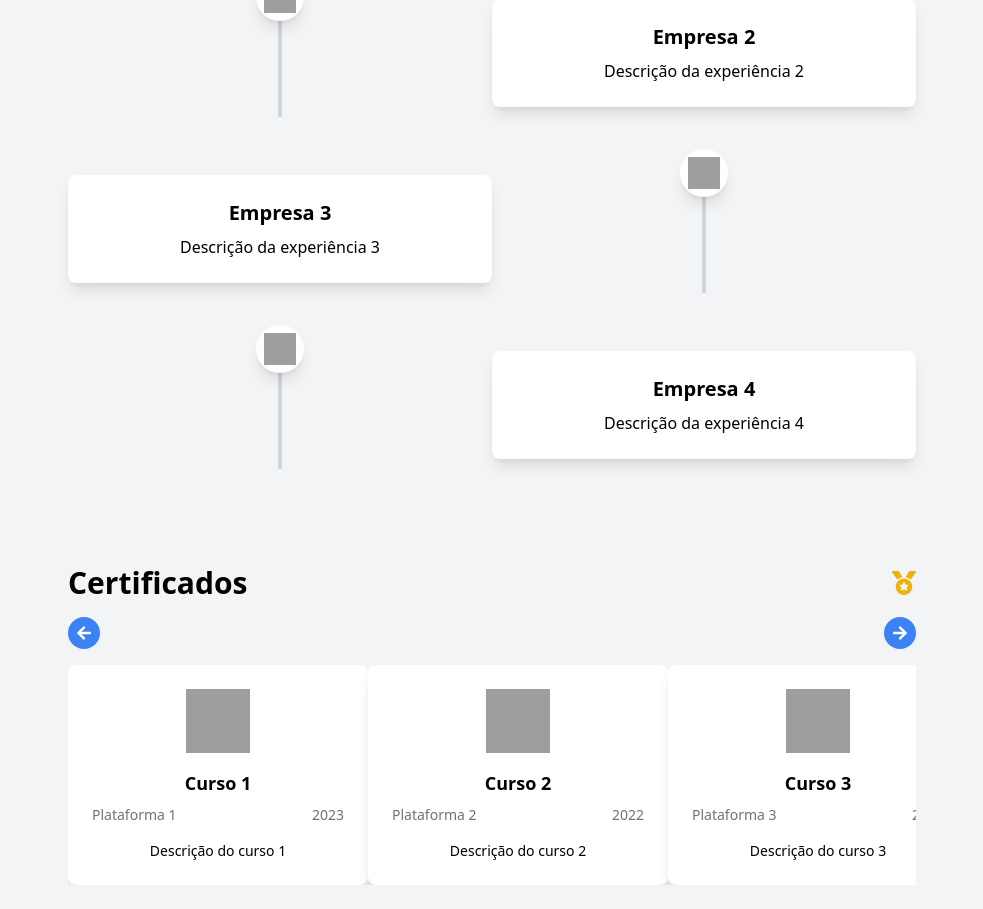
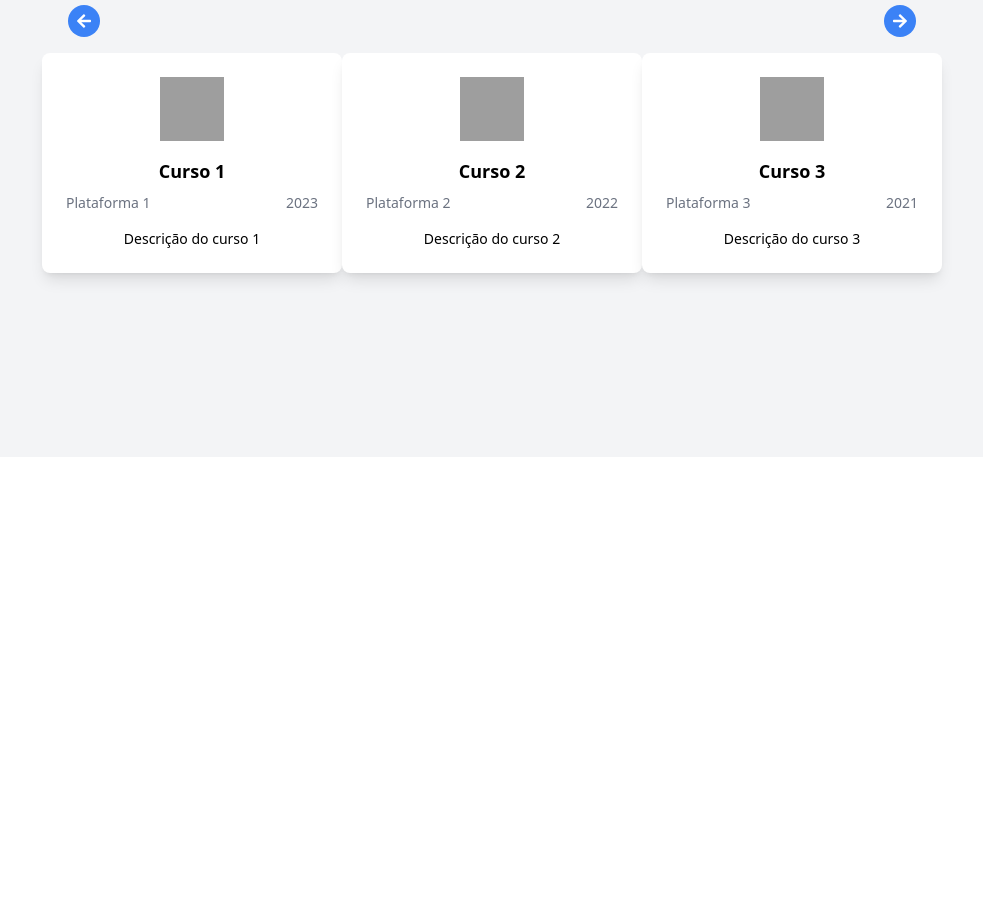
Before and after one commit to PedroBarboza28/Meu_Portifolio, a React (Vite) app: page /whoami in a window 1280 px wide. Shown: the part 343-1252 px from the top of the page, without its empty margins (148-1131 px from the left). After the commit the page ends 800 px from the top, so only its background shows below. Built offline with nearby package versions, Linux system fonts and the light colour scheme; grey boxes are pictures that could not be loaded.

Commit message:
fix(whoami): cards certificates

```diff
--- a/src/App.tsx
+++ b/src/App.tsx
@@ -19,7 +19,6 @@ function App() {
        <Route path="/projects" element={<Projects />} /> {/* Rota para Projects */}
        <Route path="/whoami" element={<WhoAmI />} /> {/* Rota para Projects */}
        <Route path="/skills" element={<Skills />} /> {/* Rota para Projects */}
-
      </Routes>
    </BrowserRouter>
  </ContextProvider>
--- a/src/pages/whoami/WhoAmI.tsx
+++ b/src/pages/whoami/WhoAmI.tsx
@@ -1,90 +1,13 @@
+import { useState } from "react";
 import { useMenu } from "../../contexts/Contexts";
 import { FaMedal, FaArrowRight, FaArrowLeft } from "react-icons/fa"; // Ícones de medalha e setas
 
 const SobreMim = () => {
   const { darkMode } = useMenu(); // Usando o modo escuro/claro
+  const [currentIndex, setCurrentIndex] = useState(0); // Estado para controlar o índice do card atual
 
-  // Função para rolar os cards de certificados
-  const scrollCertificados = (direction: "left" | "right") => {
-    const container = document.getElementById("certificados-container");
-    if (container) {
-      const cardWidth = 300; // Ajuste a largura do card
-      const scrollAmount = window.innerWidth < 768 ? cardWidth : cardWidth * 3; // Rola um card no mobile e três no desktop
-      if (direction === "left") {
-        container.scrollBy({ left: -scrollAmount, behavior: "smooth" });
-      } else {
-        container.scrollBy({ left: scrollAmount, behavior: "smooth" });
-      }
-    }
-  };
-
-  return (
-    <div
-      className={`flex flex-col items-center justify-center min-h-screen pt-16 ${
-        darkMode ? "bg-gray-900 text-white" : "bg-gray-100 text-black"
-      }`}
-    >
-      {/* Seção de Experiência */}
-      <div className="w-full max-w-4xl p-6">
-        <h2 className="text-3xl font-bold mb-8">Experiência</h2>
-
-        {/* Cards de Experiência */}
-        <div className="space-y-12">
-          {[
-            { empresa: "Empresa 1", logo: "logo1.png", descricao: "Descrição da experiência 1" },
-            { empresa: "Empresa 2", logo: "logo2.png", descricao: "Descrição da experiência 2" },
-            { empresa: "Empresa 3", logo: "logo3.png", descricao: "Descrição da experiência 3" },
-            { empresa: "Empresa 4", logo: "logo4.png", descricao: "Descrição da experiência 4" },
-          ].map((exp, index) => (
-            <div key={index} className={`flex items-center ${index % 2 === 0 ? "flex-row" : "flex-row-reverse"}`}>
-              {/* Card de Experiência */}
-              <div className="w-1/2 bg-white dark:bg-gray-800 p-6 rounded-lg shadow-lg">
-                <h4 className="text-xl font-bold mb-2">{exp.empresa}</h4>
-                <p>{exp.descricao}</p>
-              </div>
-
-              {/* Linha vertical com círculo */}
-              <div className="w-1/2 flex justify-center items-center">
-                <div className="relative">
-                  {/* Linha Vertical */}
-                  <div className="h-32 w-1 bg-gray-300 dark:bg-gray-600"></div>
-
-                  {/* Círculo com Logo */}
-                  <div className="absolute -top-4 left-1/2 transform -translate-x-1/2 w-12 h-12 bg-white dark:bg-gray-700 rounded-full flex items-center justify-center shadow-lg">
-                    <img src={exp.logo} alt={exp.empresa} className="w-8 h-8" />
-                  </div>
-                </div>
-              </div>
-            </div>
-          ))}
-        </div>
-      </div>
-
-      {/* Seção de Certificados */}
-      <div className="w-full max-w-4xl p-6 mt-12">
-        <div className="flex items-center justify-between mb-4">
-          <h2 className="text-3xl font-bold">Certificados</h2>
-          <FaMedal className="text-2xl ml-4 text-yellow-500" />
-        </div>
-
-        {/* Controles de Rolagem */}
-        <div className="flex justify-between items-center mb-4">
-          <button onClick={() => scrollCertificados("left")} className="p-2 bg-blue-500 text-white rounded-full">
-            <FaArrowLeft />
-          </button>
-          <button onClick={() => scrollCertificados("right")} className="p-2 bg-blue-500 text-white rounded-full">
-            <FaArrowRight />
-          </button>
-        </div>
-
-        {/* Cards de Certificados */}
-        <div
-          id="certificados-container"
-          className="flex overflow-hidden"
-          style={{ width: "100%", maxWidth: "1000px" }} // Define um tamanho máximo para o contêiner
-        >
-          <div className="flex" style={{ width: "900px" }}> {/* Ajuste para 3 cards de 300px */}
-            {[
+  // Lista de certificados
+  const certificados = [
     {
       logo: "curso1.png",
       titulo: "Curso 1",
@@ -113,12 +36,59 @@ const SobreMim = () => {
       data: "2020",
       descricao: "Descrição do curso 4",
     },
-              // Adicione mais certificados aqui
-            ].map((certificado, index) => (
+    // Adicione mais certificados aqui se necessário
+  ];
+
+  // Função para rolar os cards de certificados
+  const scrollCertificados = (direction: string) => {
+    const totalVisibleCards = window.innerWidth < 768 ? 1 : 3; // Define quantos cards visíveis com base na largura da tela
+    if (direction === "left") {
+      setCurrentIndex((prevIndex) => Math.max(prevIndex - totalVisibleCards, 0));
+    } else {
+      setCurrentIndex((prevIndex) =>
+        Math.min(prevIndex + totalVisibleCards, certificados.length - totalVisibleCards)
+      );
+    }
+  };
+
+  return (
+    <div
+      className={`flex flex-col items-center justify-center min-h-screen pt-16 ${
+        darkMode ? "bg-gray-900 text-white" : "bg-gray-100 text-black"
+      }`}
+    >
+      {/* Seção de Certificados */}
+      <div className="w-full max-w-4xl p-6 mt-12">
+        <div className="flex items-center justify-between mb-4">
+          <h2 className="text-3xl font-bold">Certificados</h2>
+          <FaMedal className="text-2xl ml-4 text-yellow-500" />
+        </div>
+
+        {/* Controles de Rolagem */}
+        <div className="flex justify-between items-center mb-4">
+          <button
+            onClick={() => scrollCertificados("left")}
+            className="p-2 bg-blue-500 text-white rounded-full"
+            disabled={currentIndex === 0} // Desabilita o botão se estiver no primeiro card
+          >
+            <FaArrowLeft />
+          </button>
+          <button
+            onClick={() => scrollCertificados("right")}
+            className="p-2 bg-blue-500 text-white rounded-full"
+            disabled={currentIndex >= certificados.length - (window.innerWidth < 768 ? 1 : 3)} // Desabilita o botão se estiver no último card
+          >
+            <FaArrowRight />
+          </button>
+        </div>
+
+        {/* Cards de Certificados */}
+        <div className="flex justify-center">
+          {certificados.slice(currentIndex, currentIndex + (window.innerWidth < 768 ? 1 : 3)).map((certificado, index) => (
             <div
               key={index}
-                className="w-300 flex-shrink-0 bg-white dark:bg-gray-800 p-6 rounded-lg shadow-lg"
-                style={{ width: "300px" }} // Largura fixa para cada card
+              className="flex-shrink-0 bg-white dark:bg-gray-800 p-6 rounded-lg shadow-lg w-full"
+              style={{ maxWidth: "300px" }} // Ajuste o tamanho conforme necessário
             >
               <div className="flex flex-col items-center">
                 {/* Logo do curso */}
@@ -139,7 +109,6 @@ const SobreMim = () => {
         </div>
       </div>
     </div>
-    </div>
   );
 };
 
```
Lines whose indentation alone changed are shown as unchanged.
